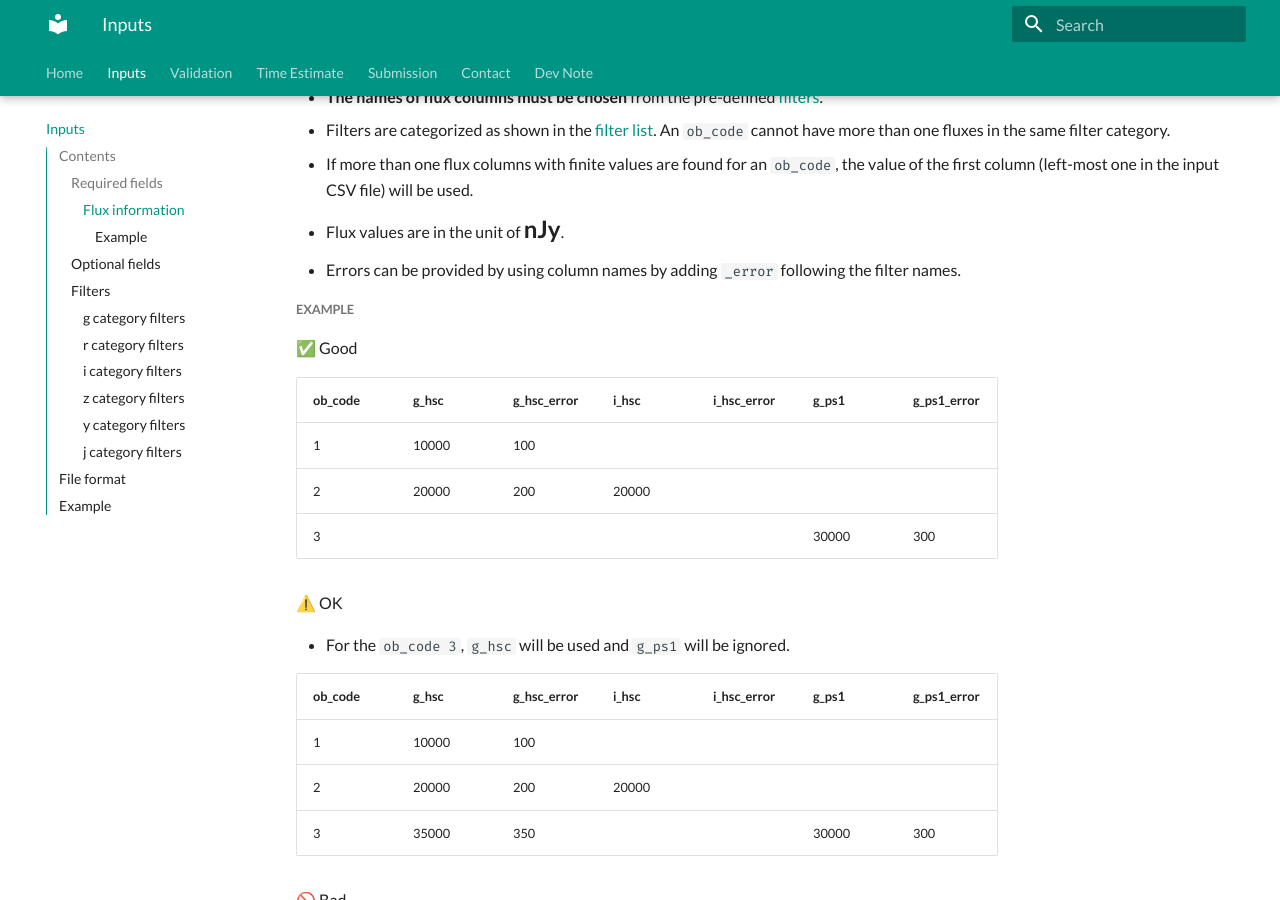
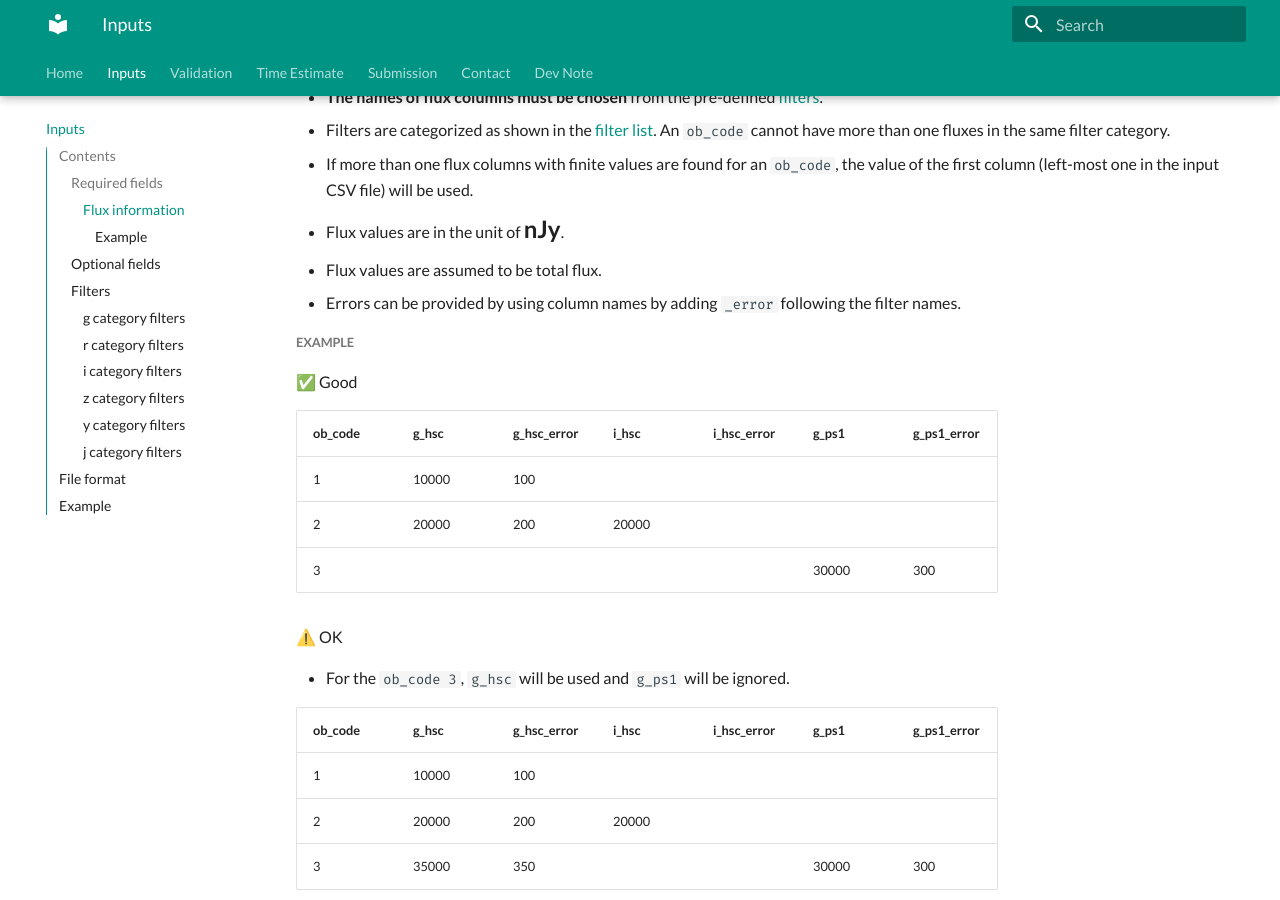
Before and after one commit to Subaru-PFS/spt_target_uploader, an MkDocs documentation site: the page built from docs/docs/inputs.md, in a window 1280 px wide and 900 px high, scrolled down 898 px. Built offline with MkDocs 1.6.1 and Material for MkDocs 9.7.7, drawn with Linux system fonts in a browser that asks for light colours.

Commit message:
explicit for total flux

```diff
--- a/docs/docs/inputs.md
+++ b/docs/docs/inputs.md
@@ -31,6 +31,7 @@ Flux columns must conform the following requirements.
 - If more than one flux columns with finite values are found for an `ob_code`,
   the value of the first column (left-most one in the input CSV file) will be used.
 - Flux values are in the unit of <font size=5>**nJy**</font>.
+- Flux values are assumed to be total flux.
 - Errors can be provided by using column names by adding `_error` following the filter names.
 
 ##### Example
```
